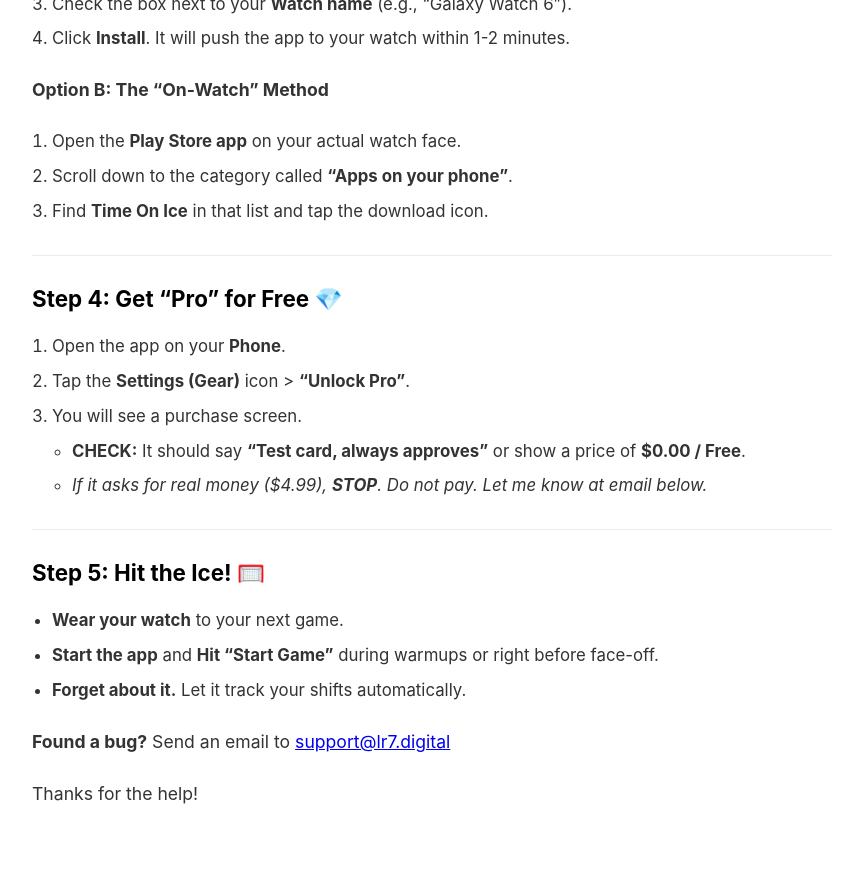
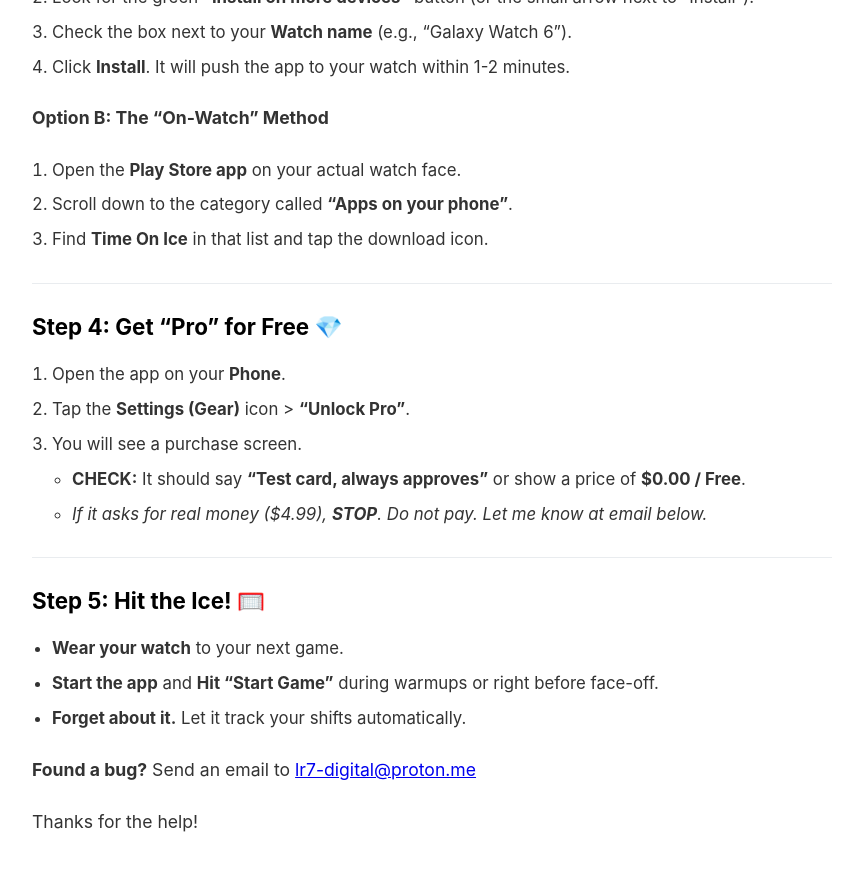
Before and after one commit to lr7-digital/lr7-digital.github.io, a Jekyll site: the page built from toi/testers/index.md, in a window 1280 px wide and 900 px high, scrolled down 1216 px. Shown: the top 871 px of the window, without its empty margins (208-1071 px from the left). Built offline with Jekyll 4.4.1, drawn with Linux system fonts in a browser that asks for light colours; some of the changed text lies outside the part shown.

Commit message:
Search Console Verification
Update support email address in documentation

```diff
--- a/_layouts/home.html
+++ b/_layouts/home.html
@@ -10,7 +10,7 @@
         </div>
 
         <div class="card">
-            <p>Questions? Email us at <a href="mailto:hello@lr7.digital">hello@lr7.digital</a></p>
+            <p>Questions? Email us at <a href="mailto:lr7-digital@proton.me">lr7-digital@proton.me</a></p>
         </div>
 
         <img src="{{ '/toi/assets/splash-home.jpg' | relative_url }}" class="splash-img" alt="Time On Ice App Screenshot">
--- a/_layouts/splash.html
+++ b/_layouts/splash.html
@@ -72,7 +72,7 @@
     <div class="window-view">
         <nav>
             <a href="{{ '/toi/' | relative_url }}">Time On Ice</a>
-            <a href="mailto:hello@lr7.digital">hello</a>
+            <a href="mailto:lr7-digital@proton.me">hello</a>
         </nav>
         <div class="content">
             {{ content }}
--- /dev/null
+++ b/googleacb42bc5d13ee954.html
@@ -0,0 +1 @@
+google-site-verification: googleacb42bc5d13ee954.html
--- a/toi/testers/index.md
+++ b/toi/testers/index.md
@@ -6,7 +6,7 @@
 
 Thanks for helping me test **Time On Ice**. You are now on the official "Roster" (the whitelist). Please follow these steps **in order**. Beta testing on Android can be a little quirky, so stick to the script!
 
-If you haven't joined yet, click [here](https://forms.gle/wj1Bfc2VrzWvGCy77) or email me at [hello@lr7.digital](mailto:hello@lr7.digital) and I'll add you to the list!
+If you haven't joined yet, click [here](https://forms.gle/wj1Bfc2VrzWvGCy77) or email me at [lr7-digital@proton.me](mailto:lr7-digital@proton.me) and I'll add you to the list!
 
 Now if you're in, are you ready? Good cuz 'yer goin!
 
@@ -60,6 +60,6 @@
 * **Forget about it.** Let it track your shifts automatically.
 
 **Found a bug?**
-Send an email to [support@lr7.digital](mailto:support@lr7.digital)
+Send an email to [lr7-digital@proton.me](mailto:lr7-digital@proton.me)
 
 Thanks for the help!
```
Also changed, not shown: toi/privacy/index.md (+1 -1 lines).
